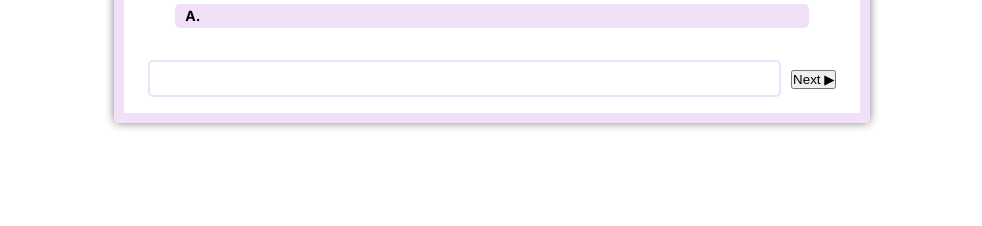
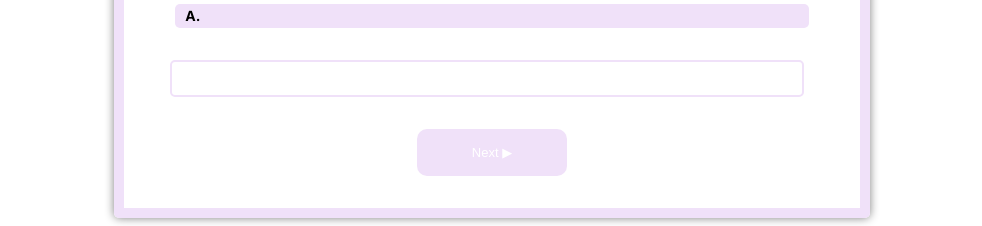
Before and after one commit to haileyham/study-now, a Next.js app: page /quiz in a window 1280 px wide. Shown: the part 437-663 px from the top of the page, without its empty margins (148-1130 px from the left). Built offline with nearby package versions, Linux system fonts and the light colour scheme.

Commit message:
(#11) refac : 퀴즈페이지-각Next페이지 class부여

```diff
--- a/components/quiz/QuizComponent.tsx
+++ b/components/quiz/QuizComponent.tsx
@@ -29,6 +29,7 @@ export default function QuizComponent() {
 
   const handleInputChange = (e: any) => {
     // setInput(e.target.value);
+    // 추후예정) 데이터에 문제별 num 부여하고 그에따라 저장? 혹은 마지막페이지에서..고민중
     const updatedUserAnswers = [...userAnswers];
     updatedUserAnswers[currentQuestion] = e.target.value;
     setUserAnswers(updatedUserAnswers);
@@ -40,6 +41,7 @@ export default function QuizComponent() {
 
   const handleNextButtonClick = () => {
     // localStorage.setItem('answer', answer);
+    // 추후 문제 갯수에 따라서 조정예정
     if (currentQuestion < quizData.length - 1) {
       setCurrentQuestion((prevQuestion) => prevQuestion + 1);
       setInput('');
@@ -85,11 +87,11 @@ export default function QuizComponent() {
               제출
             </button> */}
             <button
-              // className={
-              //   answer
-              //     ? `btn-s ${styles.nextBtn} ${styles.nextBtnActive}`
-              //     : `btn-s ${styles.nextBtn}`
-              // }
+              className={
+                userAnswers[currentQuestion]
+                  ? `btn-s ${styles.nextBtn} ${styles.nextBtnActive}`
+                  : `btn-s ${styles.nextBtn}`
+              }
               onClick={handleNextButtonClick}
             >
               Next ▶
```
